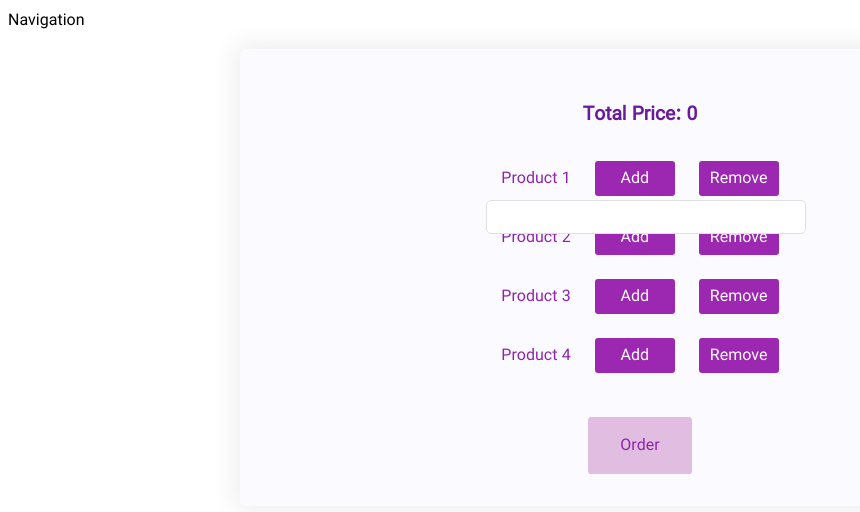
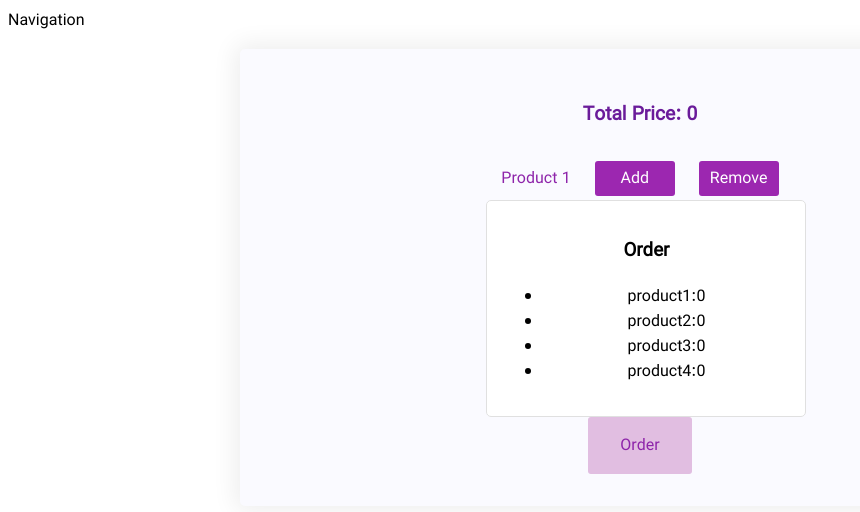
Before and after one commit to hosseinahmadizadeh/Shopping-App, a React (Create React App) app: page / in a window 1280 px wide. Shown: the top 512 px of the page, without its empty margins (0-860 px from the left). Built offline with nearby package versions, Linux system fonts and the light colour scheme.

Commit message:
Adding summery to Modal

```diff
--- /dev/null
+++ b/src/components/Order/Order.js
@@ -0,0 +1,20 @@
+import React from "react";
+import Wrapper from "../../hoc/Wrapper";
+
+const Order = (props) => {
+  const summery = Object.keys(props.products).map((item) => {
+    return (
+      <li key={item}>
+        {item}:{props.products[item]}
+      </li>
+    );
+  });
+  return (
+    <Wrapper>
+      <h3>Order</h3>
+      <ul>{summery}</ul>
+    </Wrapper>
+  );
+};
+
+export default Order;
--- a/src/container/Shopping/Shopping.js
+++ b/src/container/Shopping/Shopping.js
@@ -2,6 +2,7 @@ import React from "react";
 import Wrapper from "../../hoc/Wrapper";
 import Controls from "../../components/Controls/Controls";
 import Modal from "../../components/UI/Modal/Modal";
+import Order from "../../components/Order/Order";
 
 const prices = {
   product1: 56,
@@ -54,7 +55,9 @@ class Shopping extends React.Component {
   render() {
     return (
       <Wrapper>
-        <Modal />
+        <Modal>
+          <Order products={this.state.products} />
+        </Modal>
         <Controls
           productAdd={this.addProductHandler}
           productRemove={this.removeProductHandler}
```
